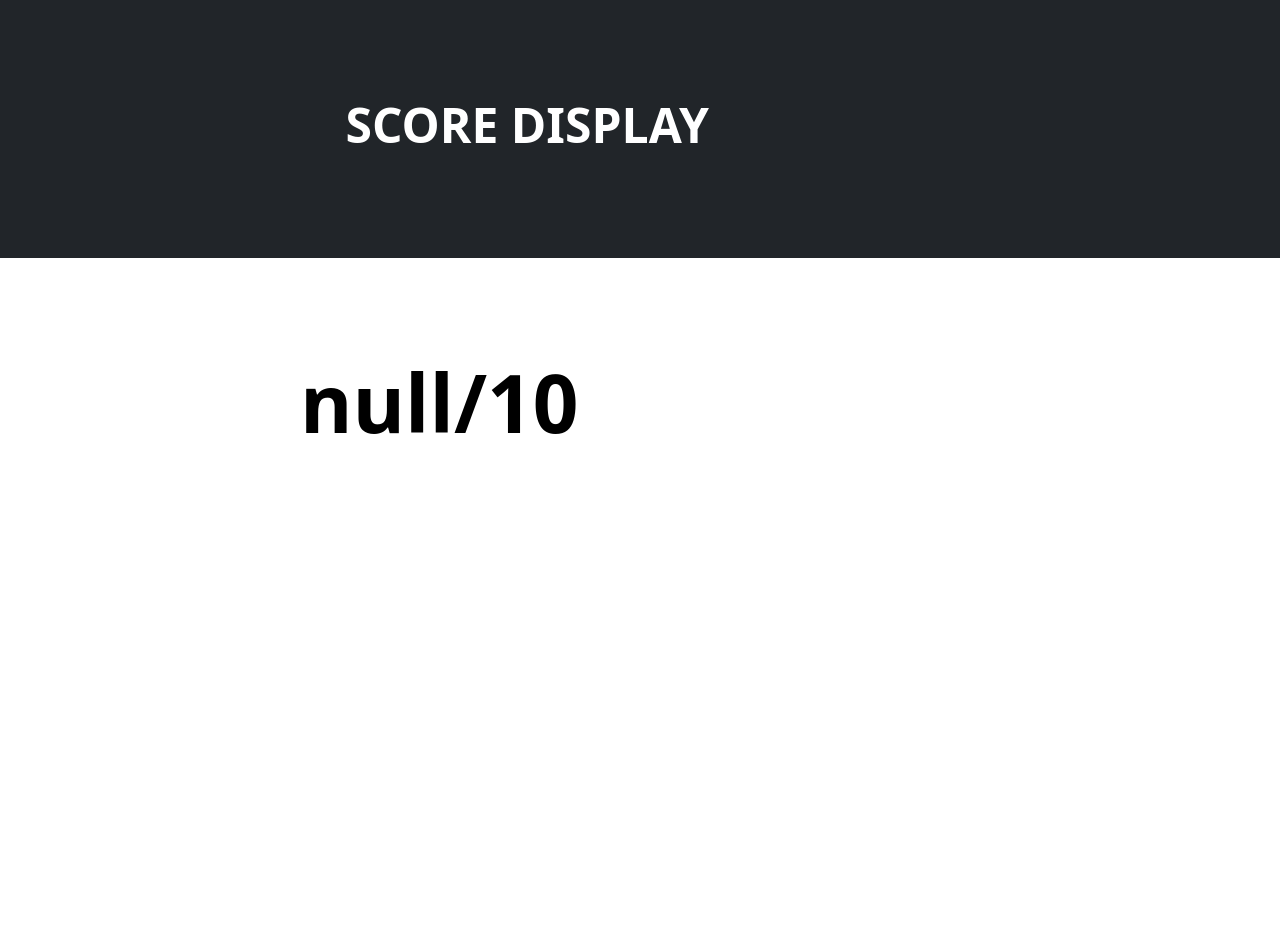
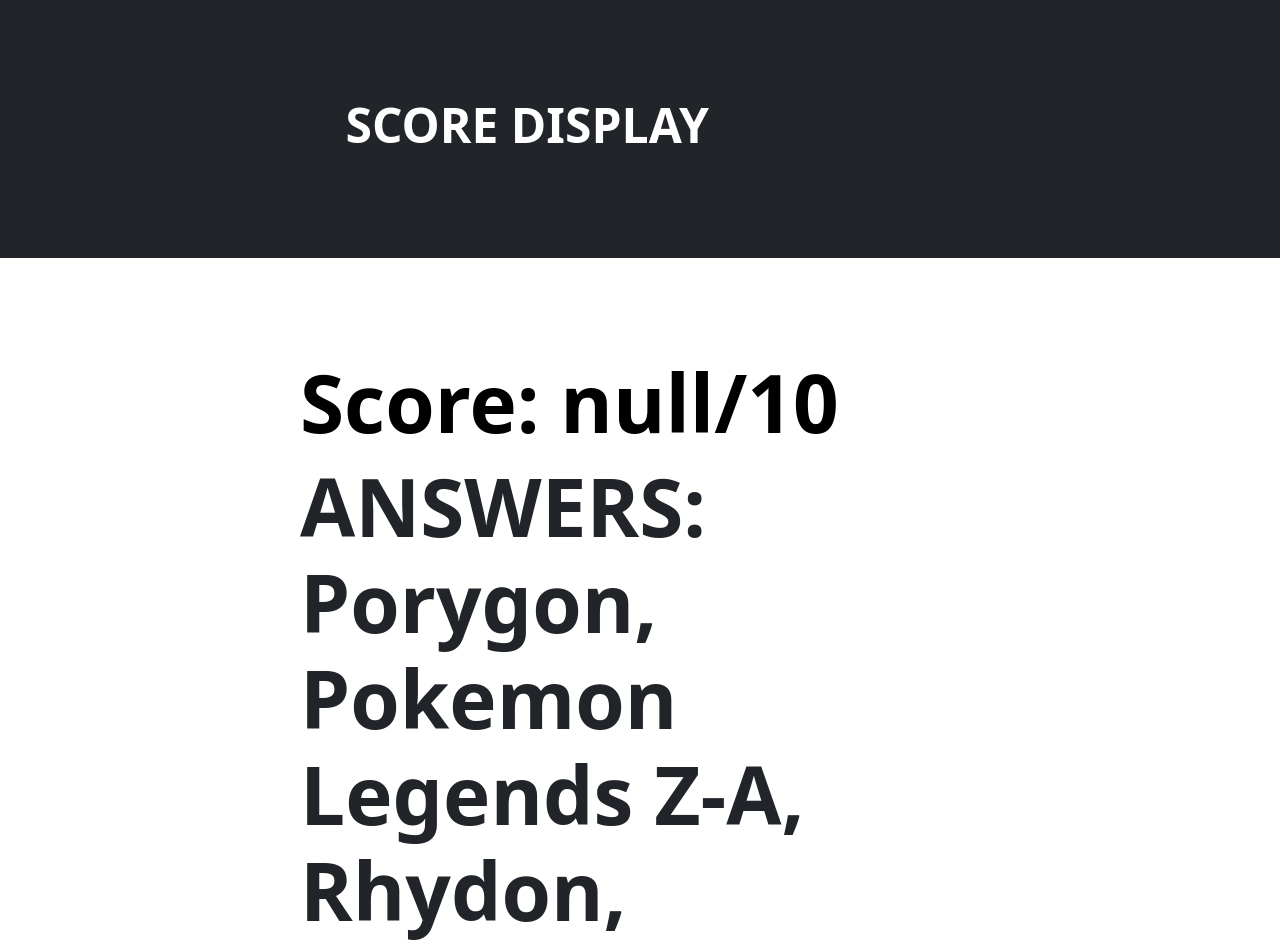
Before and after one commit to ChristopherSquires/JSproject, a plain HTML site: page startbootstrap-modern-business-gh-pages/score.html in a window 1280 px wide. Shown: the top 952 px of the page. Before the commit the page ends 800 px from the top, so only its background shows below. Drawn offline with nearby package versions, Linux system fonts and the light colour scheme.

Commit message:
score updated

```diff
--- a/startbootstrap-modern-business-gh-pages/js/score.js
+++ b/startbootstrap-modern-business-gh-pages/js/score.js
@@ -3,4 +3,6 @@
 const $ = selector => document.querySelector(selector);
 
 let score = localStorage.getItem("score");
-$("#display").textContent = `${score}/10`;
+$("#display").textContent = `Score: ${score}/10`;
+
+$("#answers").textContent = "ANSWERS: Porygon, Pokemon Legends Z-A, Rhydon, Mewtwo, Tera, 15, Liko, Garchomp, 48, Pachirisu";
--- a/startbootstrap-modern-business-gh-pages/score.html
+++ b/startbootstrap-modern-business-gh-pages/score.html
@@ -36,6 +36,7 @@
                             <div class="row gx-5 row-cols-1 row-cols-md-1">
                                 <div class="col mb-5 h-100">
                                     <h1 class="display-1 fw-bolder text-black mb-2" id="display"></h1>
+                                    <h2 class="display-1 fw-bolder text-blue mb-3" id="answers"></h2>
                                 </div>
                             </div>
                         </div>
```
